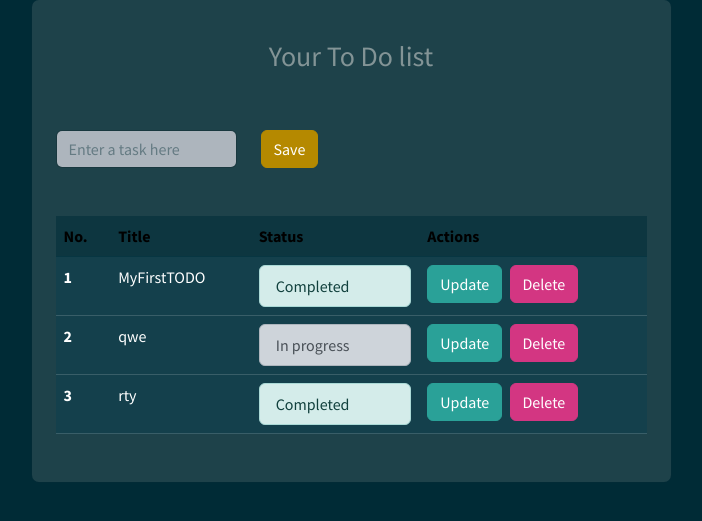
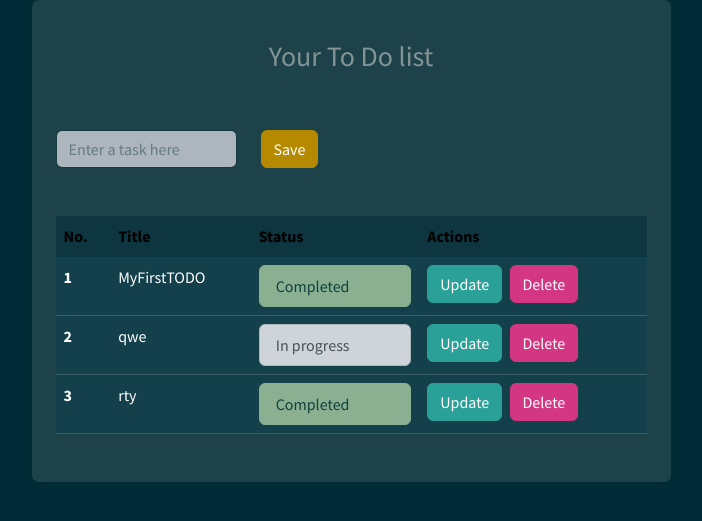
Before and after one commit to RomanVintoniak/PythonWeb, a Flask app: page /todo in a window 1280 px wide. Shown: the part 105-626 px from the top of the page, without its empty margins (289-991 px from the left). Run offline with Flask 2, Linux system fonts and the light colour scheme; data comes from the database, SQL or seed files in the repository; both versions use the stored data as it was after the commit; some libraries are stand-ins or nearby versions.

Commit message:
Lab6 Add update Todo item feature

```diff
--- a/lab3/vintoniak_project/app/static/css/styles.css
+++ b/lab3/vintoniak_project/app/static/css/styles.css
@@ -33,3 +33,8 @@ ul a {
     width: 650px;
     height: 450px;
 }
+
+.completed {
+    background-color: rgb(138, 176, 145);
+    border-color: rgb(138, 176, 145);
+}
--- a/lab3/vintoniak_project/app/templates/todo.html
+++ b/lab3/vintoniak_project/app/templates/todo.html
@@ -42,12 +42,12 @@
                         {% if todo.complete == False %}
                           <li class="list-group-item list-group-item-dark">In progress</li>
                         {% else %}
-                          <li class="list-group-item list-group-item-success">Completed</li>
+                          <li class="list-group-item list-group-item-success completed">Completed</li>
                         {% endif %}
                       </ul>
                     </td>
                     <td>
-                      <a class="btn btn-success" href="">Update</a>
+                      <a class="btn btn-success" href="{{ url_for('update', id=todo.id) }}">Update</a>
                       <a class="btn btn-danger ms-1" href="{{ url_for('delete', id=todo.id) }}">Delete</a>
                     </td>
                   </tr>
--- a/lab3/vintoniak_project/app/views.py
+++ b/lab3/vintoniak_project/app/views.py
@@ -202,3 +202,11 @@ def delete(id):
     db.session.delete(todoItem)
     db.session.commit()
     return redirect(url_for('todo'))
+
+
+@app.route('/todo/update/<int:id>')
+def update(id):
+    todoItem = Todo.query.filter_by(id=id).first_or_404()
+    todoItem.complete = not todoItem.complete
+    db.session.commit()
+    return redirect(url_for('todo'))
```
Also changed, not shown: lab3/vintoniak_project/app/data.sqlite.
